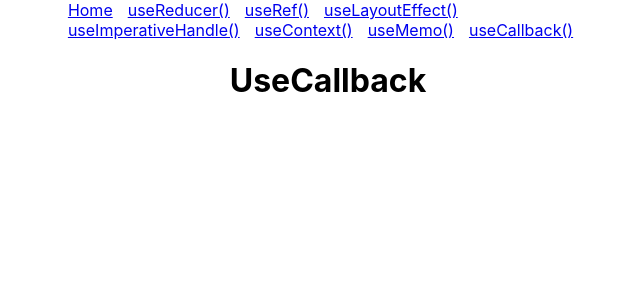
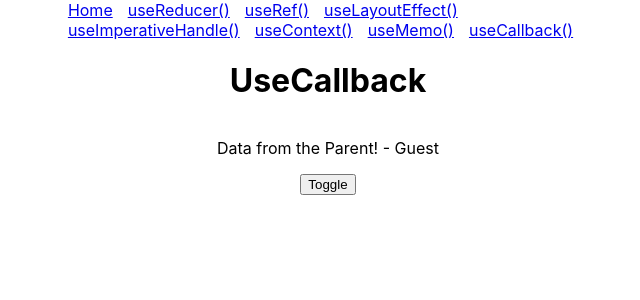
Before and after one commit to HristoYonkov/React-Exercises, a React (Create React App) app in the folder client/: page /useCallback in a window 1280 px wide. Shown: the top 300 px of the page, without its empty margins (312-952 px from the left). Built offline with nearby package versions, Linux system fonts and the light colour scheme.

Commit message:
Update UseCallback.js

```diff
--- a/client/src/containers/UseCallback/UseCallback.js
+++ b/client/src/containers/UseCallback/UseCallback.js
@@ -1,8 +1,29 @@
-import React from 'react'
+import React, { useCallback, useState } from 'react'
+import Child from '../../components/Child/Child';
+// Simmilar as 'useMemo' hook but instead of returning value,
+// it returns and 'memorize' entire function!
 
 const UseCallback = () => {
+  const [data, setData] = useState('Data from the Parent!');
+  const [toggle, setToggle] = useState(false);
+
+  const returnComment = useCallback((name) => {
+    return data + name;
+  }, [data]);
+
+
   return (
-    <h1>UseCallback</h1>
+    <>
+      <h1>UseCallback</h1>
+      <Child returnComment={returnComment} />
+
+      <button
+        onClick={() => { setToggle(!toggle) }}
+      >
+        Toggle
+      </button>
+      {toggle && <h1>Toggle!</h1>}
+    </>
   )
 }
 
```
